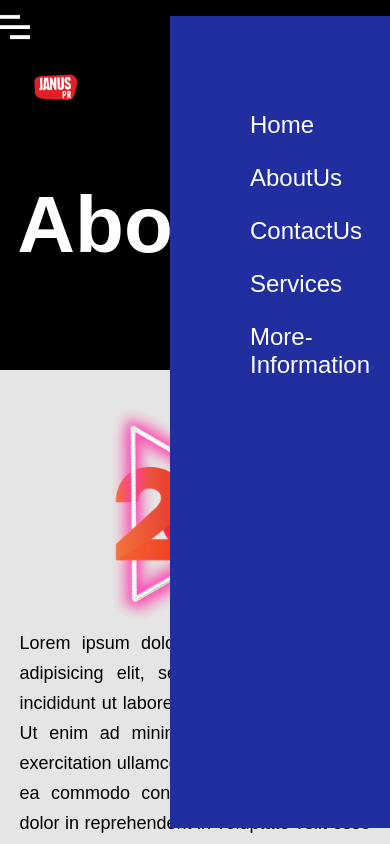
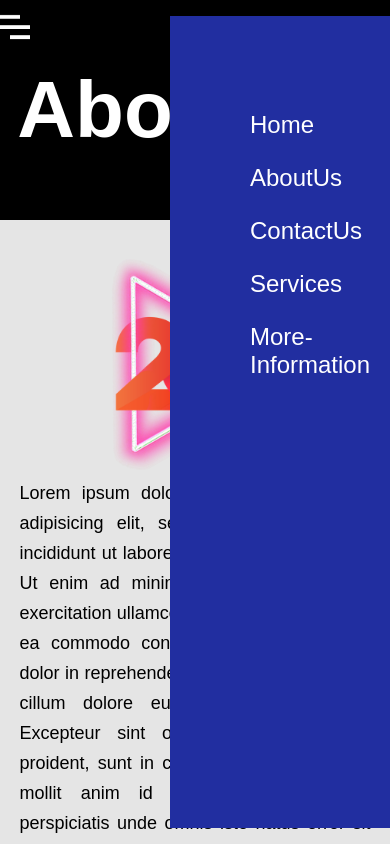
Before and after one commit to Vikas24Chauhan/PublicAdvocacy, a React (Vite) app: page /about in a window 390 px wide. Shown: the top 844 px of the page. Built offline with nearby package versions, Linux system fonts and the light colour scheme.

Commit message:
frame2 code updated

```diff
--- a/src/components/Frame2/AboutUs1.css
+++ b/src/components/Frame2/AboutUs1.css
@@ -1,11 +1,6 @@
 .aboutUs1-main-div {
   width: 100%;
   background-color: black;
-}
-
-.aboutUs1-logo-img {
-  width: 10%;
-  margin: 3rem 2rem;
 }
 
 .aboutUs1-main-div h2 {
@@ -14,27 +9,12 @@
   font-size: 11rem;
   text-align: center;
   margin: 0;
-}
-
-.aboutUs1-phone-img {
-  width: 5%;
-  padding-left: 92%;
-}
-
-.aboutUs1-whatsapp-img {
-  width: 5%;
-  padding-top: 10px;
-  padding-bottom: 20px;
-  padding-left: 92%;
+  padding: 4rem 0;
 }
 
 @media (max-width: 1024px) {
   .aboutUs1-main-div h2 {
     font-size: 9rem;
-  }
-
-  .aboutUs1-logo-img {
-    margin: 4rem 2rem;
   }
 }
 
@@ -42,25 +22,10 @@
   .aboutUs1-main-div h2 {
     font-size: 7rem;
   }
-
-  .aboutUs1-phone-img,
-  .aboutUs1-whatsapp-img {
-    width: 6%;
-    padding-left: 90%;
-  }
 }
 
 @media (max-width: 480px) {
   .aboutUs1-main-div h2 {
     font-size: 5rem;
   }
-
-  .aboutUs1-logo-img {
-    width: 12%;
-  }
-
-  .aboutUs1-phone-img,
-  .aboutUs1-whatsapp-img {
-    width: 8%;
-  }
 }
--- a/src/components/Frame2/AboutUs1.jsx
+++ b/src/components/Frame2/AboutUs1.jsx
@@ -1,21 +1,10 @@
 import React from "react";
 import "./AboutUs1.css";
-import Logo from "/images/Janus_PR_Log 1.png";
-import Phone from "/images/Phone.png";
-import Whatsapp from "/images/Whatsapp.png";
 
 function AboutUs1() {
   return (
     <div className="aboutUs1-main-div">
-      <img className="aboutUs1-logo-img" src={Logo} alt="Main Logo" />
       <h2>About Us</h2>
-      <img className="aboutUs1-phone-img" src={Phone} alt="Phone Logo" />
-      <br />
-      <img
-        className="aboutUs1-whatsapp-img"
-        src={Whatsapp}
-        alt="WhatsApp Logo"
-      />
     </div>
   );
 }
```
